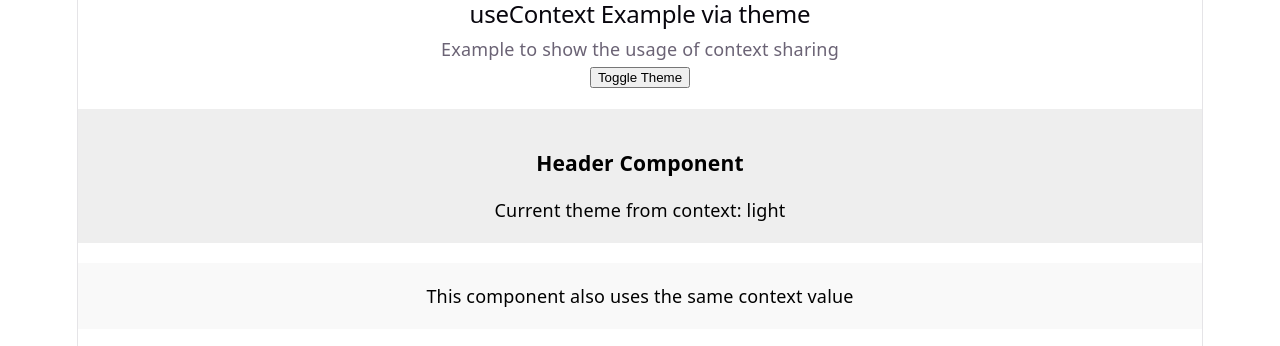
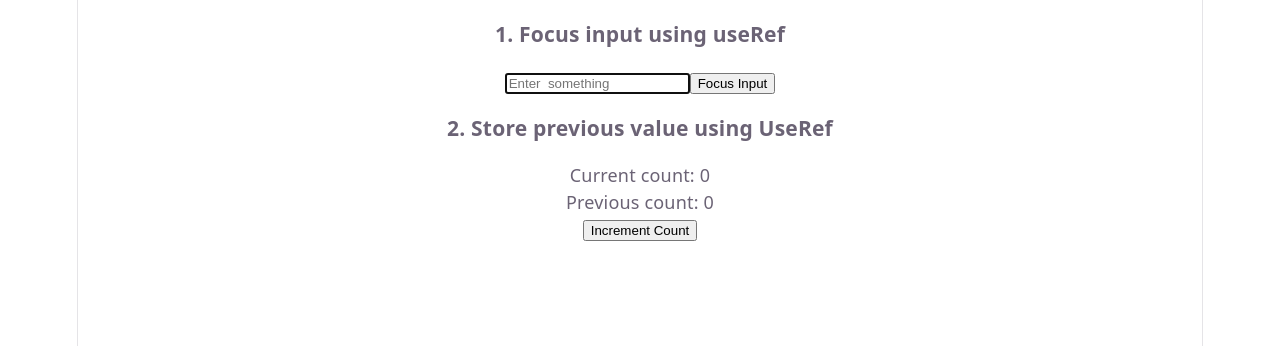
Before and after one commit to bindushrees-web/MERN_Stu_FebMay26Mys, a React (Vite) app in the folder W10/D2/my-app/: page / in a window 1280 px wide. Shown: the top 346 px of the page. Built offline with nearby package versions, Linux system fonts and the light colour scheme.

Commit message:
Added useRef hook

```diff
--- a/W10/D2/my-app/src/App.jsx
+++ b/W10/D2/my-app/src/App.jsx
@@ -1,10 +1,15 @@
 import './App.css'
 import { UseContextIntro } from './components/P1'
+import { useDocumentTitle } from './components/P2'
+import { CustomHooksIntro } from './components/P2'
+import { UseRefIntro } from './components/P3'
 function App() {
 
   return (
     <>
-      <UseContextIntro />
+      {/* <UseContextIntro /> */}
+      {/* <CustomHooksIntro /> */}
+       <UseRefIntro />
     </>
   )
 }
--- /dev/null
+++ b/W10/D2/my-app/src/components/P3.jsx
@@ -0,0 +1,56 @@
+// useRef hook
+// useRef cretates a mutable object
+// The object has one property: current
+// It persists across renders
+
+import { useRef, useState, useEffect } from "react";
+
+// Why do we use it?
+// Direct DOM access
+// Persist values without triggering re-renders
+
+export function UseRefIntro() {
+    // 1 Reference : DOM : This  will point to the input element
+
+    const inputRef = useRef(null);
+
+    // 2 Value reference : This stores the previous count value. Changing it does not re-render the UI by itself
+
+    const previousCountRef = useRef(0);
+
+    const [count, setCount] = useState(0);
+    const [text, setText] = useState('');
+
+    useEffect(() => {
+        inputRef.current.focus();
+    },[]);
+
+    useEffect(() => {
+        previousCountRef.current = count;
+    },[count]);
+
+    const handleFocusInput = () => {
+        inputRef.current.focus();
+    };
+
+    const handleIncrement = () => {
+        setCount((prev) => prev +1);
+    };
+
+    return (
+        <section>
+            <div>
+                <h3>1. Focus input using useRef</h3>
+                <input type="text" value={text} ref={inputRef} onChange={(e) => setText(e.target.value)} placeholder="Enter  something"/>
+                <button onClick={handleFocusInput}>Focus Input</button>
+            </div>
+
+            <div>
+                <h3>2. Store previous value using UseRef</h3>
+                <p> Current  count: {count}</p>
+                <p> Previous count: {previousCountRef.current}</p>
+                <button onClick={handleIncrement}>Increment Count</button>
+            </div>
+        </section>
+    )
+}
```
